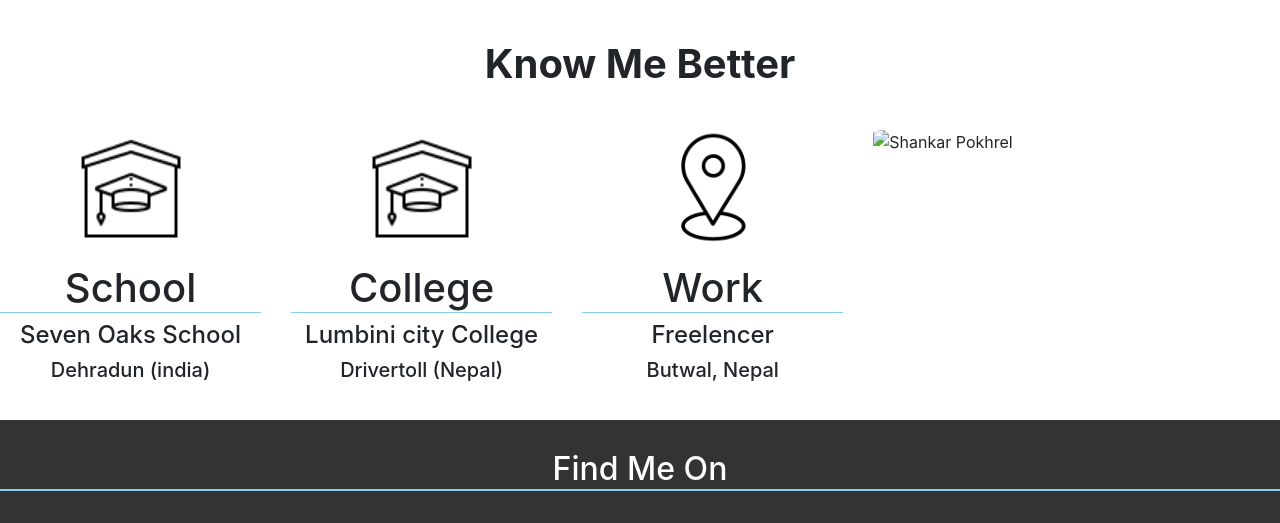
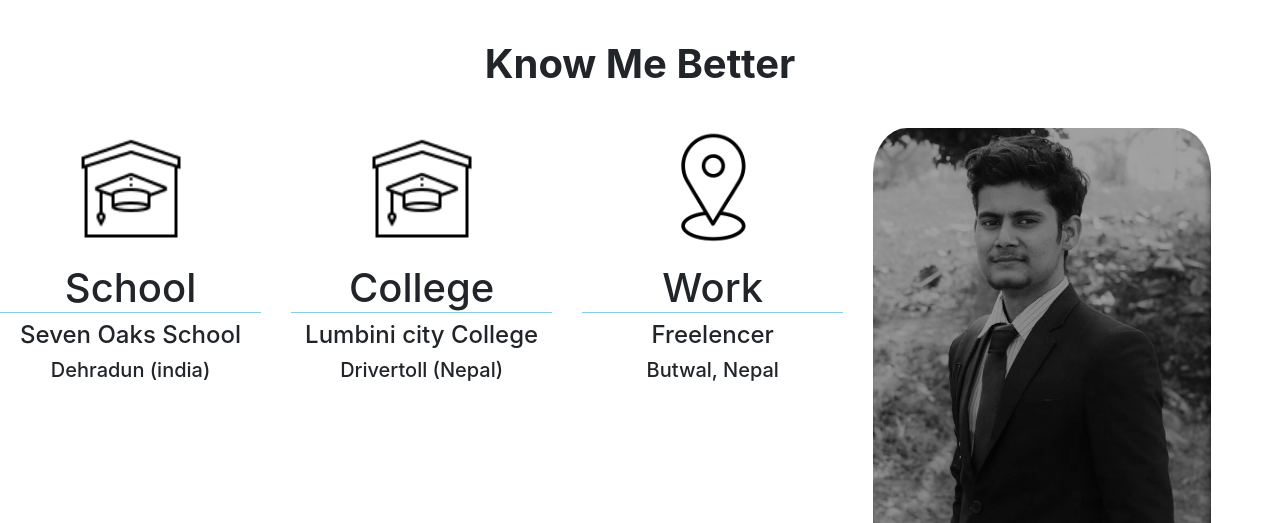
Before and after one commit to shankar1551/ShankarPokhrel, a plain HTML site: page index.html in a window 1280 px wide. Shown: the part 2330-2853 px from the top of the page. Drawn offline with nearby package versions, Linux system fonts and the light colour scheme; a script that the page names is missing.

Commit message:
name again changed to Shankar_Pokhrel

```diff
--- a/index.html
+++ b/index.html
@@ -282,7 +282,7 @@
 
 			<div class="col-4">
 				<div class="know_me_img">
-					<img src="images/sam.jpg" alt="Shankar Pokhrel" title="Shankar Pokhrel" class="img-fluid">
+					<img src="images/Shankar_Pokhrel.jpg" alt="Shankar Pokhrel" title="Shankar Pokhrel" class="img-fluid">
 				</div>
 			</div>
 		</div>
```
